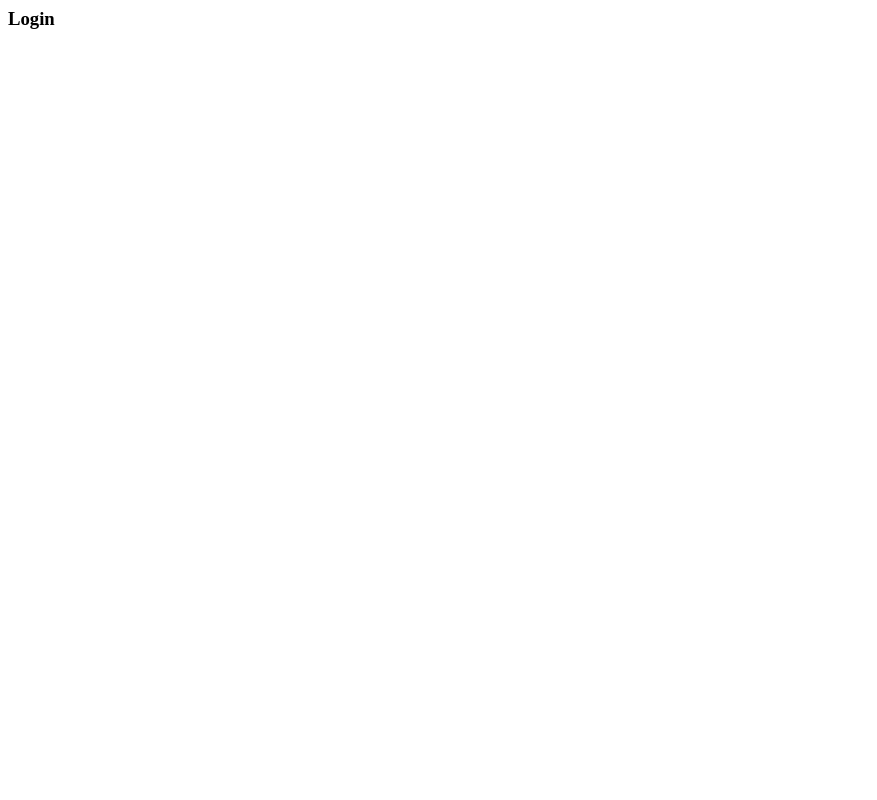
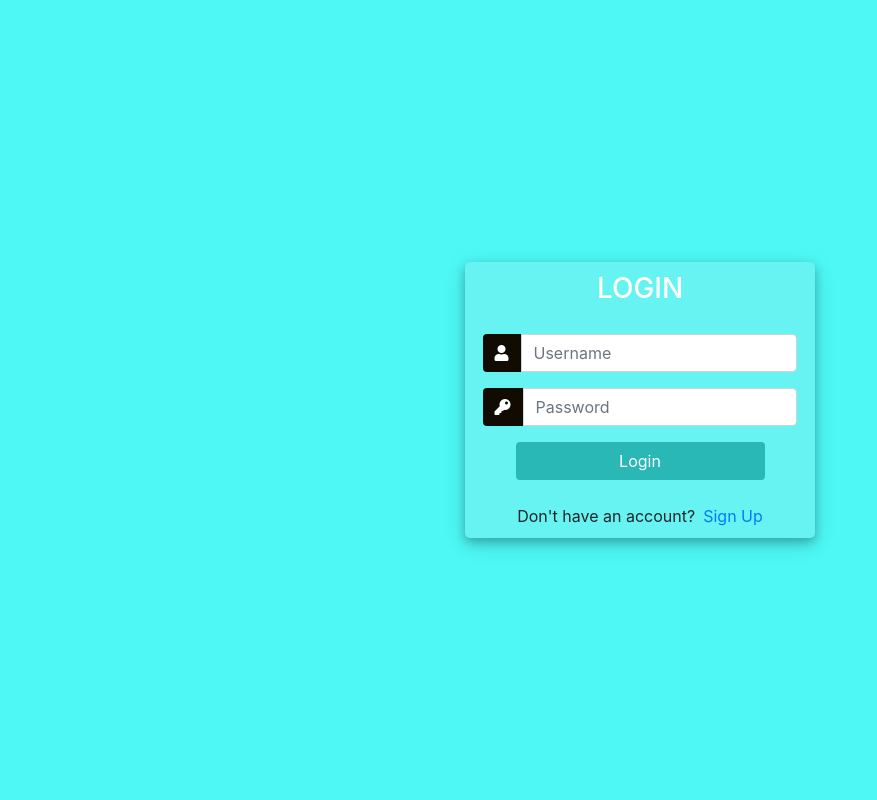
Before and after one commit to Rayhun/Customer-Management, a Django app: page /login/ in a window 1280 px wide. Before the commit the part shown is almost empty. Shown: the whole page, without its empty margins (0-877 px from the left). Run offline with Django 3.2, Linux system fonts and the light colour scheme; some libraries are stand-ins or nearby versions.

Commit message:
user sign up vallid & flash message

```diff
--- a/project/CMS/accounts/templates/accounts/login.html
+++ b/project/CMS/accounts/templates/accounts/login.html
@@ -1 +1,121 @@
-<h3>Login </h3>
+<!DOCTYPE html>
+<html>
+
+<head>
+	<title>Login</title>
+	<link rel="stylesheet" href="https://stackpath.bootstrapcdn.com/bootstrap/4.1.3/css/bootstrap.min.css" integrity="sha384-MCw98/SFnGE8fJT3GXwEOngsV7Zt27NXFoaoApmYm81iuXoPkFOJwJ8ERdknLPMO" crossorigin="anonymous">
+	<script src="https://ajax.googleapis.com/ajax/libs/jquery/3.3.1/jquery.min.js"></script>
+	<link rel="stylesheet" href="https://use.fontawesome.com/releases/v5.6.1/css/all.css" integrity="sha384-gfdkjb5BdAXd+lj+gudLWI+BXq4IuLW5IT+brZEZsLFm++aCMlF1V92rMkPaX4PP" crossorigin="anonymous">
+
+
+	<style>
+		body,
+		html {
+			margin: 0;
+			padding: 0;
+			height: 100%;
+			background: #4df8f5 !important;
+		}
+		.user_card {
+			width: 350px;
+			margin-top: auto;
+			margin-bottom: auto;
+			background: #67f3f1;
+			position: relative;
+			display: flex;
+			justify-content: center;
+			flex-direction: column;
+			padding: 10px;
+			box-shadow: 0 4px 8px 0 rgba(0, 0, 0, 0.2), 0 6px 20px 0 rgba(0, 0, 0, 0.19);
+			-webkit-box-shadow: 0 4px 8px 0 rgba(0, 0, 0, 0.2), 0 6px 20px 0 rgba(0, 0, 0, 0.19);
+			-moz-box-shadow: 0 4px 8px 0 rgba(0, 0, 0, 0.2), 0 6px 20px 0 rgba(0, 0, 0, 0.19);
+			border-radius: 5px;
+
+		}
+
+		.form_container {
+			margin-top: 20px;
+		}
+
+		#form-title{
+			color: #fff;
+		}
+		.login_btn {
+			width: 100%;
+			background: #29b8b5 !important;
+			color: white !important;
+		}
+		.login_btn:focus {
+			box-shadow: none !important;
+			outline: 0px !important;
+		}
+		.login_container {
+			padding: 0 2rem;
+		}
+		.input-group-text {
+			background: #110b01 !important;
+			color: white !important;
+			border: 0 !important;
+			border-radius: 0.25rem 0 0 0.25rem !important;
+		}
+		.input_user,
+		.input_pass:focus {
+			box-shadow: none !important;
+			outline: 0px !important;
+		}
+        #message{
+            margin-top: 10px;
+            padding: 10px 0;
+            text-align: center;
+            color: #fff;
+            font-weight: 500;
+            background-color: green;
+        }
+	</style>
+
+</head>
+<body>
+	<div class="container h-100">
+		<div class="d-flex justify-content-center h-100">
+			<div class="user_card">
+				<div class="d-flex justify-content-center">
+
+
+					<h3 id="form-title">LOGIN</h3>
+				</div>
+				<div class="d-flex justify-content-center form_container">
+					<form method="POST" action="">
+                        {% csrf_token %}
+						<div class="input-group mb-3">
+							<div class="input-group-append">
+								<span class="input-group-text"><i class="fas fa-user"></i></span>
+							</div>
+							<input type="text" name="username" placeholder="Username" class="form-control">
+						</div>
+						<div class="input-group mb-2">
+							<div class="input-group-append">
+								<span class="input-group-text"><i class="fas fa-key"></i></span>
+							</div>
+								<input type="password" name="password" placeholder="Password" class="form-control" >
+						</div>
+
+							<div class="d-flex justify-content-center mt-3 login_container">
+				 				<input class="btn login_btn" type="submit" value="Login">
+				   			</div>
+					</form>
+				</div>
+                {% for message in messages %}
+                    <p id="message">{{ message }}</p>
+                {% endfor %}
+				<div class="mt-4">
+					<div class="d-flex justify-content-center links">
+						Don't have an account? <a href="{% url 'register' %}" class="ml-2">Sign Up</a>
+					</div>
+
+				</div>
+			</div>
+		</div>
+	</div>
+</body>
+
+</html>
--- a/project/CMS/accounts/templates/accounts/register.html
+++ b/project/CMS/accounts/templates/accounts/register.html
@@ -2,7 +2,7 @@
 <html>
 
 <head>
-	<title>Login</title>
+	<title>Sign Up</title>
 	<link rel="stylesheet" href="https://stackpath.bootstrapcdn.com/bootstrap/4.1.3/css/bootstrap.min.css" integrity="sha384-MCw98/SFnGE8fJT3GXwEOngsV7Zt27NXFoaoApmYm81iuXoPkFOJwJ8ERdknLPMO" crossorigin="anonymous">
 	<script src="https://ajax.googleapis.com/ajax/libs/jquery/3.3.1/jquery.min.js"></script>
 	<link rel="stylesheet" href="https://use.fontawesome.com/releases/v5.6.1/css/all.css" integrity="sha384-gfdkjb5BdAXd+lj+gudLWI+BXq4IuLW5IT+brZEZsLFm++aCMlF1V92rMkPaX4PP" crossorigin="anonymous">
@@ -107,7 +107,7 @@
 				   		</div>
 					</form>
 				</div>
-
+                {{ form.errors }}
 				<div class="mt-4">
 					<div class="d-flex justify-content-center links">
 						Already have an account? <a href="{% url 'login' %}" class="ml-2">Login</a>
--- a/project/CMS/accounts/views.py
+++ b/project/CMS/accounts/views.py
@@ -2,6 +2,9 @@ from django.shortcuts import render, redirect
 from django.http import HttpResponse
 from django.contrib.auth.forms import UserCreationForm
 from django.forms import inlineformset_factory
+from django.contrib import messages
+
+
 # Create your views here.
 from .models import *
 from .form import OrderForm, CreateUserForm
@@ -12,8 +15,11 @@ def registerPage(request):
     form = CreateUserForm()
     if request.method == 'POST':
         form = CreateUserForm(request.POST)
-        if form.is_valid:
+        if form.is_valid():
             form.save()
+            user = form.cleaned_data.get('username')
+            messages.success(request, user + ' Account create successful')
+            return redirect('login')
 
     context = {
         'form':form
```
Also changed, not shown: project/CMS/db.sqlite3.
